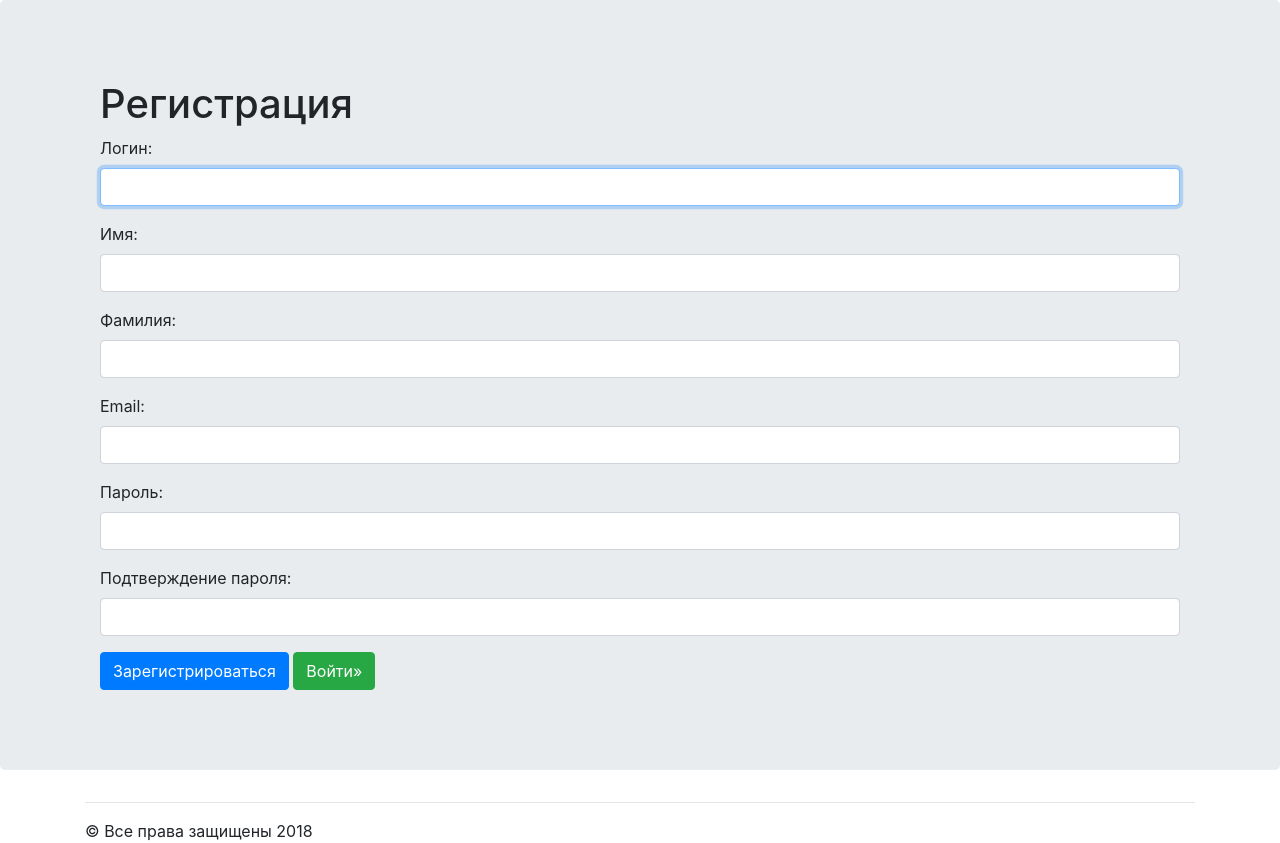
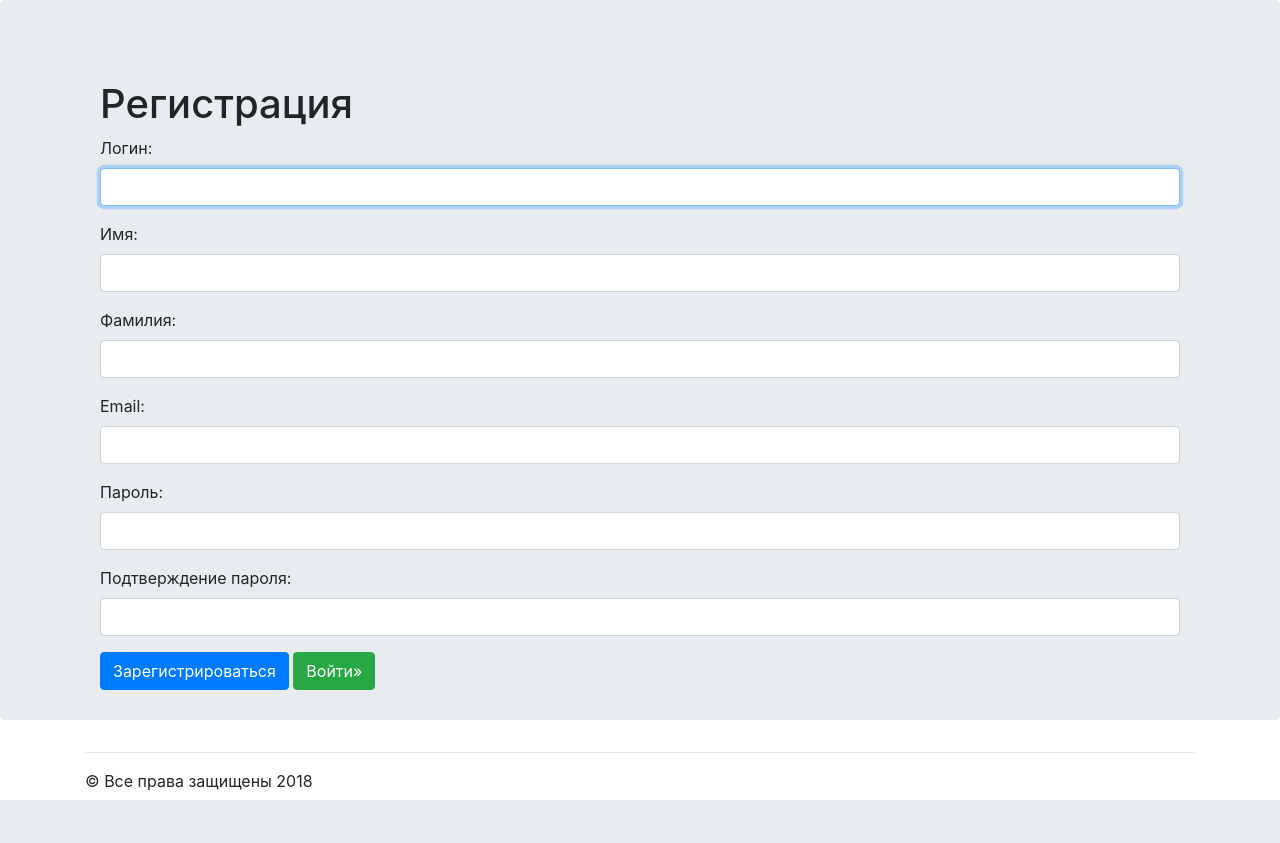
Before and after one commit to voffan/umo, a Django app: page /auth/register/ in a window 1280 px wide. After the commit the page ends 800 px from the top, so only its background shows below. Run offline with Django 3.2, Linux system fonts and the light colour scheme; some libraries are stand-ins or nearby versions.

Commit message:
new css file and some changes

```diff
--- /dev/null
+++ b/static/css/my.css
@@ -0,0 +1,6 @@
+#main_container{
+ height: 100%;
+}
+.jumbotron{
+    height: 90%;
+}
--- a/templates/base.html
+++ b/templates/base.html
@@ -6,6 +6,7 @@
   <title>Заголовок страницы</title>
   {% load staticfiles %}
   <link rel="stylesheet" href="{% static 'css/bootstrap.min.css' %}" type="text/css">
+  <link rel="stylesheet" href="{% static 'css/my.css' %}" type="text/css">
     <script src="{% static 'js/bootstrap.js' %}"></script>
 </head>
 <body>
--- a/templates/register.html
+++ b/templates/register.html
@@ -38,7 +38,7 @@
                     {% endif %}
 
                     {% if field.help_text %}
-      <small class="form-text text-muted">{{ field.help_text }}</small>
+                    <small class="form-text text-muted">{{ field.help_text|safe }}</small>
                     {% endif %}
                 </div>
             {% endfor %}
```
Lines whose indentation alone changed are shown as unchanged.
